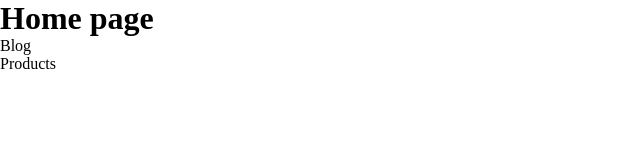
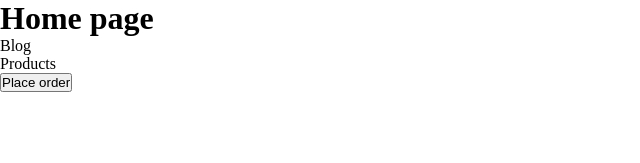
Before and after one commit to sobbey99/next-routing, a Next.js app: page / in a window 1280 px wide. Shown: the top 163 px of the page, without its empty margins (0-640 px from the left). Built offline with nearby package versions, Linux system fonts and the light colour scheme.

Commit message:
Programatically navigation using router.push

```diff
--- a/pages/index.js
+++ b/pages/index.js
@@ -1,6 +1,12 @@
 import Link from "next/link"
+import { useRouter } from "next/router"
 
 function Home() {
+    const router = useRouter()
+    const handleClick = () => {
+        console.log('placing your order.')
+        router.push('/product')
+    }
     return (
         <div>
             <h1>Home page</h1>
@@ -11,6 +17,10 @@
             <Link href='/product'>
                 Products
             </Link>
+            <br />
+            <button onClick={handleClick}>
+                Place order
+            </button>
         </div>
     )
 }
```
